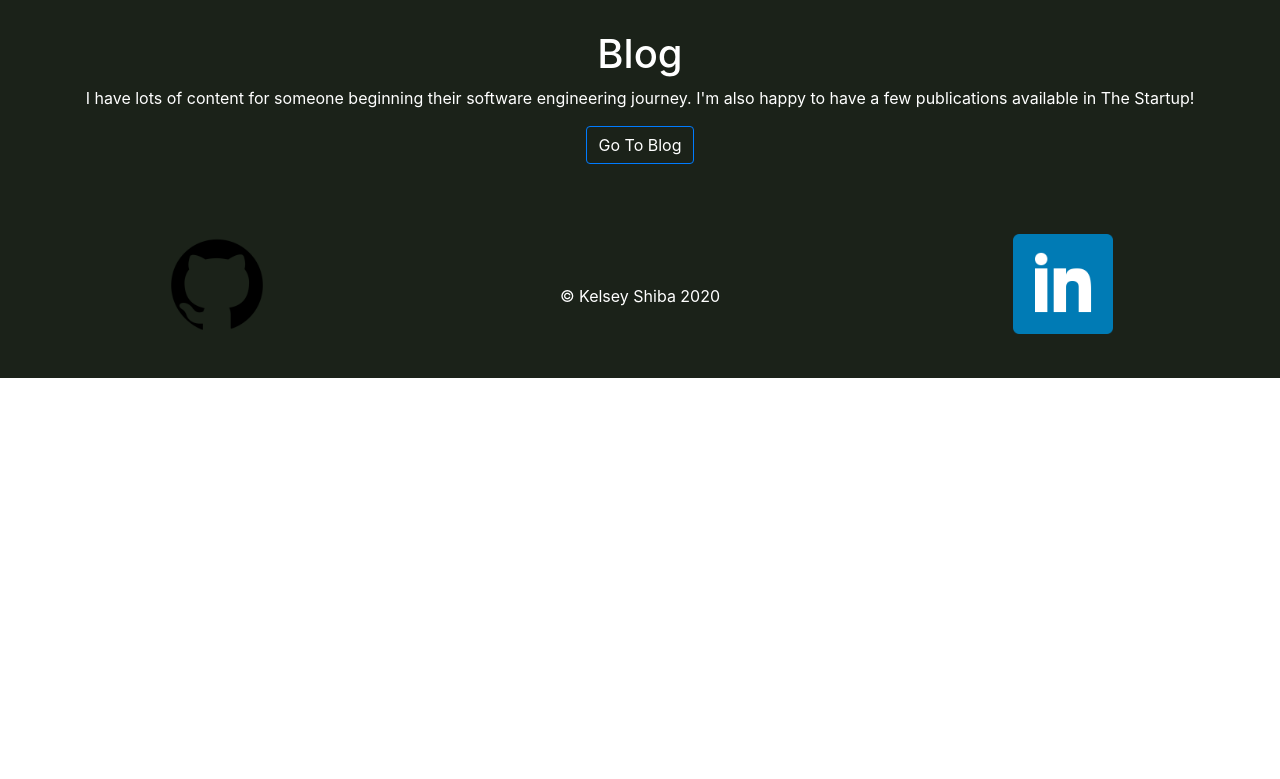
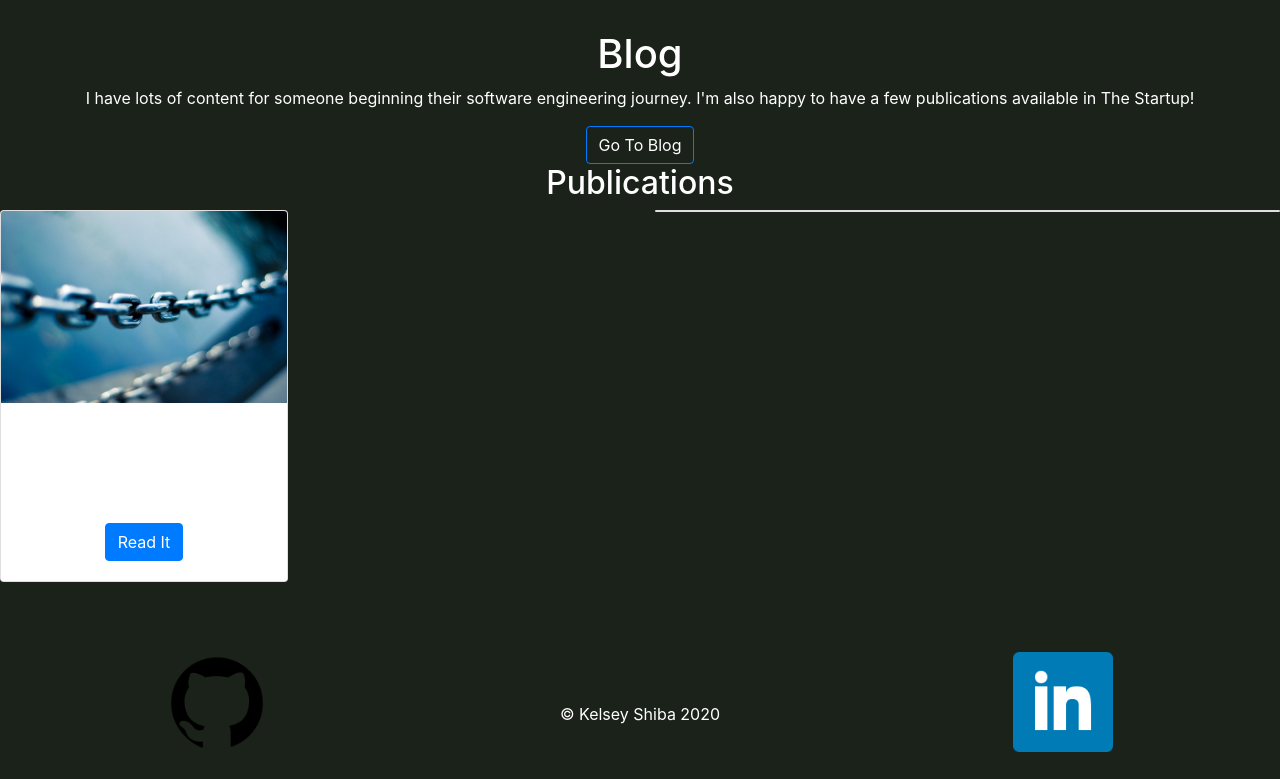
Before and after one commit to kelseyshiba/mywebsite, a React (Create React App) app: page /blog in a window 1280 px wide. Shown: the part 534-1313 px from the top of the page. Before the commit the page ends 962 px from the top, so only its background shows below. Built offline with nearby package versions, Linux system fonts and the light colour scheme.

Commit message:
add linked list card to blog page

```diff
--- a/src/components/Blog.js
+++ b/src/components/Blog.js
@@ -1,5 +1,5 @@
 import React from 'react';
-import { Button } from 'react-bootstrap';
+import { Button, Card, Col, Row } from 'react-bootstrap';
 
 
 const Blog = () => {
@@ -11,6 +11,25 @@ const Blog = () => {
             <a href='https://kelsey-shiba.medium.com' target='_blank' rel='noreferrer'>
                 <Button className='cardButton'>Go To Blog</Button>
             </a>
+            <h2>Publications</h2>
+            <Row>
+                <Col>
+                <Card style={{ width: '18rem' }}>
+                    <Card.Img variant="top" src="/images/linkedlists.jpeg" />
+                    <Card.Body>
+                        <Card.Title>Linked Lists for Visual Learners</Card.Title>
+                        <Card.Text>Published by The Startup
+                        </Card.Text>
+                    <a href='https://medium.com/swlh/linked-lists-for-visual-learners-75985f60ce49' target='_blank' rel='noreferrer'>
+                    <Button variant="primary">Read It</Button>
+                    </a>
+                    </Card.Body>
+                </Card>
+                </Col>
+                <Col>
+                    <Card></Card>
+                </Col>
+            </Row>
         </div>
     )
 }
```
Also changed, not shown: public/images/linkedlists.jpeg (added), 1 other file (tests, documents, lock files or other folders).
